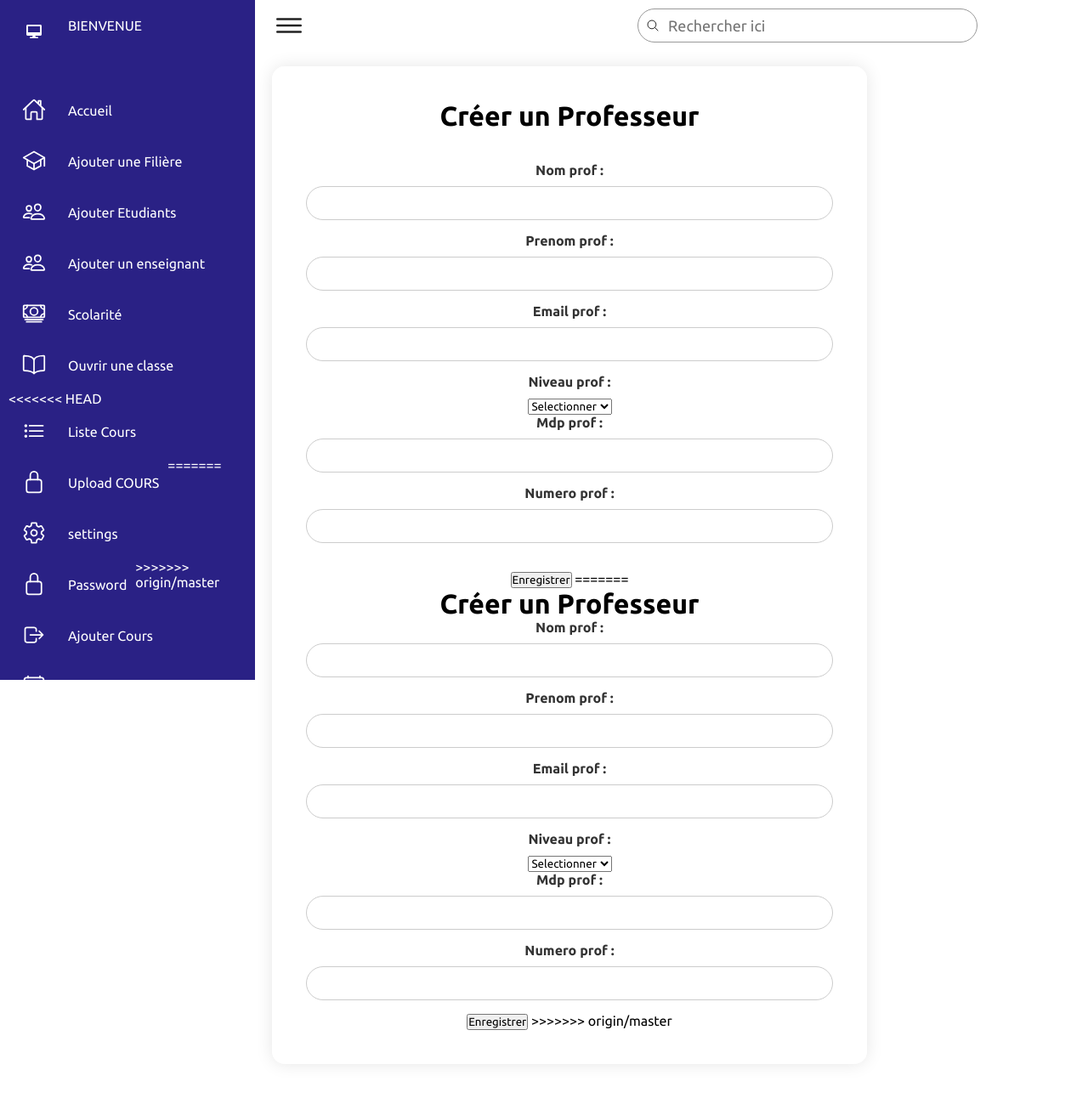
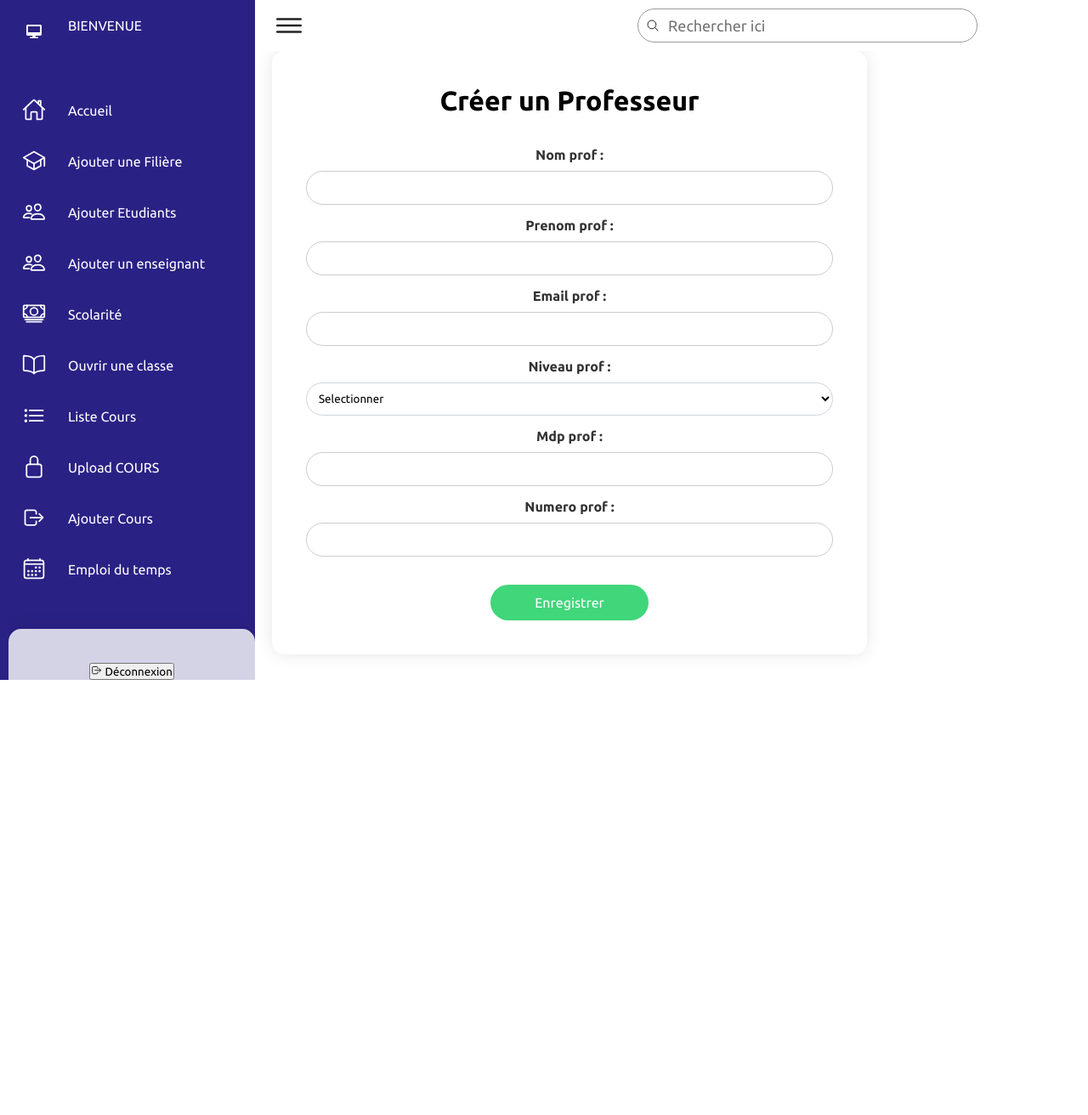
Before and after one commit to wendtoezorma/Gestion-Scolaire, a Django app: page /creer_professeur/ in a window 1280 px wide. Shown: the whole page at 85% size. After the commit the page ends 800 px from the top, so only its background shows below. Run offline with Django 5.2, Linux system fonts and the light colour scheme; a user stored in the database is signed in.

Commit message:
gestion des conflits

```diff
--- a/Administration/templates/Administration/base.html
+++ b/Administration/templates/Administration/base.html
@@ -26,11 +26,7 @@
         }
 
         :root {
-<<<<<<< HEAD
             --blue: #5490aa;
-=======
-            --blue: #110f76;
->>>>>>> origin/master
             --white: #fff;
             --gray: #f5f5f5;
             --black1: #222;
@@ -410,7 +406,6 @@
                     </a>
                 </li>
                 <li>
-<<<<<<< HEAD
                     <a href="{% url 'cours_list' %}">
                         <span class="icon">
                             <ion-icon name="list-outline"></ion-icon>
@@ -424,21 +419,6 @@
                             <ion-icon name="lock-closed-outline"></ion-icon>
                         </span>
                         <span class="title">Upload COURS</span>
-=======
-                    <a href="#">
-                        <span class="icon">
-                            <ion-icon name="settings-outline"></ion-icon>
-                        </span>
-                        <span class="title">settings</span>
-                    </a>
-                </li>
-                <li>
-                    <a href="#">
-                        <span class="icon">
-                            <ion-icon name="lock-closed-outline"></ion-icon>
-                        </span>
-                        <span class="title">Password</span>
->>>>>>> origin/master
                     </a>
                 </li>
                 <li>
--- a/Administration/templates/Administration/creer_professeur.html
+++ b/Administration/templates/Administration/creer_professeur.html
@@ -128,11 +128,7 @@
   form input[type="submit"] {
     background-color: #007bff;
     color: #fff;
-<<<<<<< HEAD
     border: none;
-=======
-    border: none;
->>>>>>> origin/master
     padding: 12px 20px;
     font-size: 16px;
     border-radius: 25px;
@@ -143,7 +139,6 @@
   form input[type="submit"]:hover {
     background-color: #0056b3;
   }
-<<<<<<< HEAD
   .btn-success {
     width: 30%;
     padding: 10px;
@@ -156,16 +151,12 @@
     cursor: pointer;
     transition: background-color 0.3s ease;
   }
-=======
-
->>>>>>> origin/master
   .background .bubble {
     position: absolute;
     background-color: rgba(255, 255, 255, 0.3);
     border-radius: 50%;
     animation: bubbleAnimation 15s infinite;
   }
-<<<<<<< HEAD
   .form-control {
     width: 100%;
     padding: 10px;
@@ -175,8 +166,6 @@
     transition: background-color 0.3s ease;
     background-color: #ffffff;
 }
-=======
->>>>>>> origin/master
 </style>
 {% endblock %}
 
@@ -190,7 +179,6 @@
   <div class="bubble"></div>
 </div>
 
-<<<<<<< HEAD
 
 <form method="post">
   <h1>Créer un Professeur</h1>
@@ -200,13 +188,5 @@
   {{ form.as_p }}
   <br>
   <button type="submit" class="btn btn-success">Enregistrer</button>
-=======
-<h1>Créer un Professeur</h1>
-
-<form method="post">
-  {% csrf_token %}
-  {{ form.as_p }}
-  <button type="submit">Enregistrer</button>
->>>>>>> origin/master
 </form>
 {% endblock %}
```
Also changed, not shown: Administration/templates/Administration/insrciption_etudiant.html (+0 -25 lines), Administration/templates/registration/login.html (+0 -14 lines), db.sqlite3.
